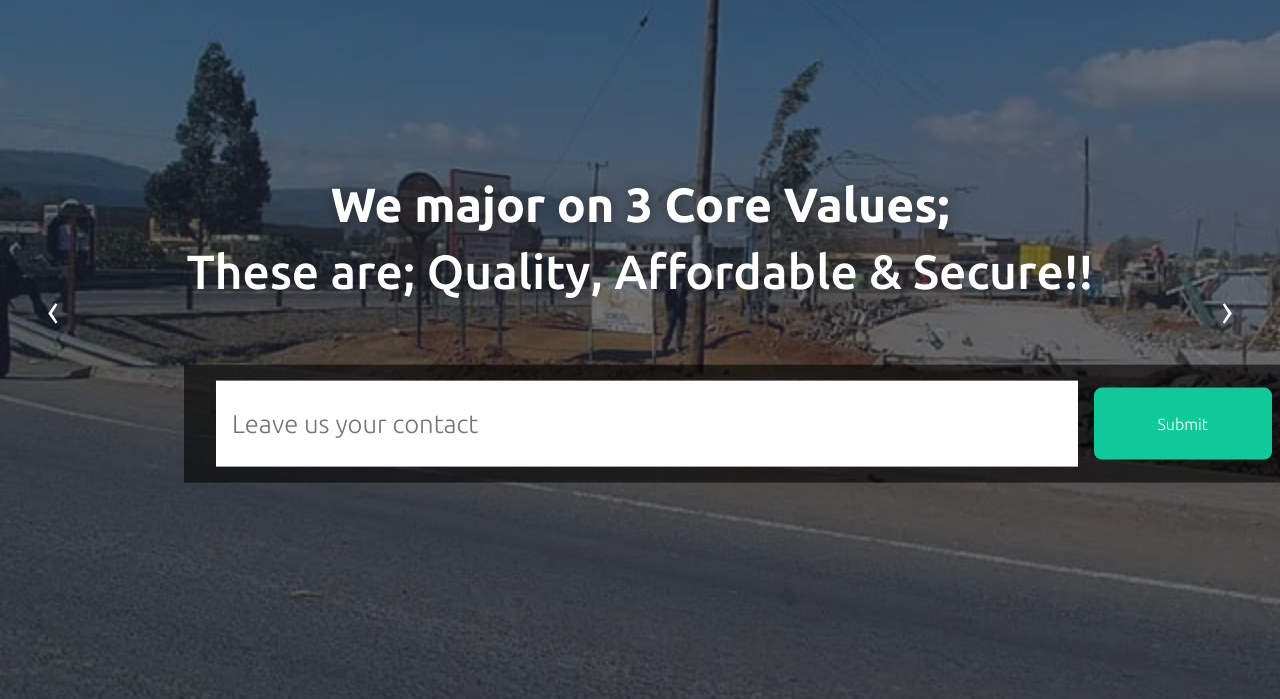
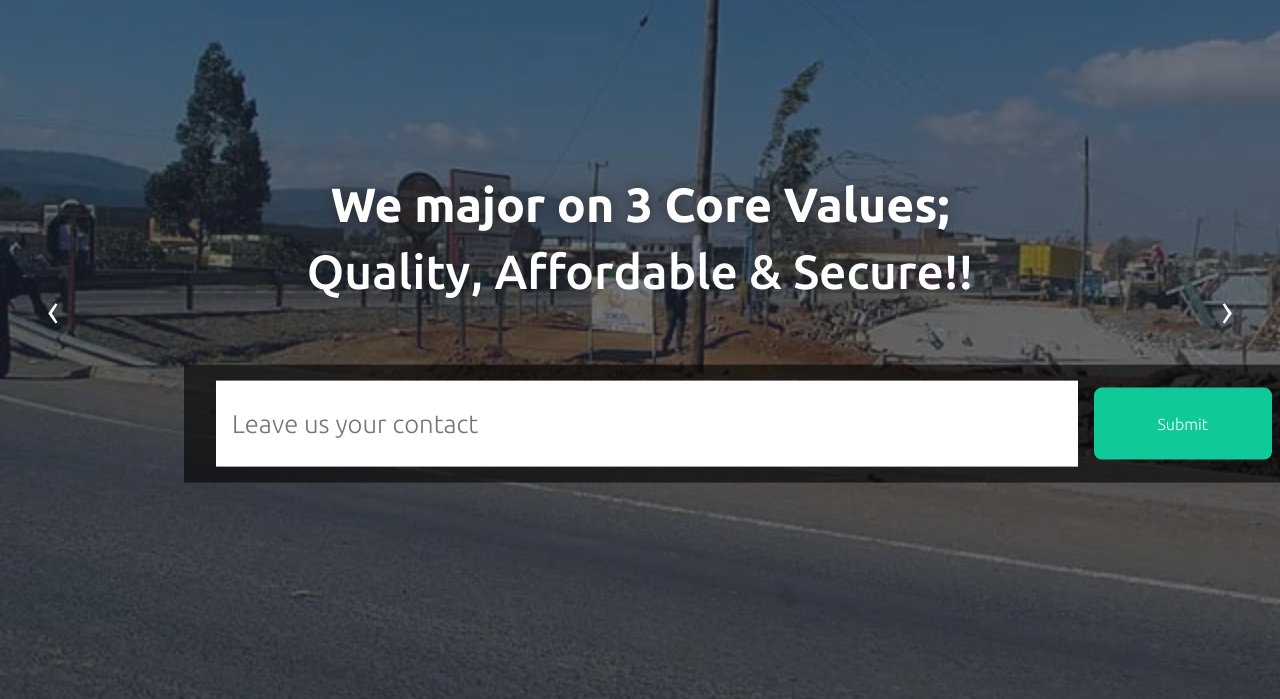
Before and after one commit to lizdmukami/real-estate, a plain HTML site: page index.html in a window 1280 px wide. Shown: the part 101-800 px from the top of the page. Drawn offline with nearby package versions, Linux system fonts and the light colour scheme.

Commit message:
Added some text on home carousel

```diff
--- a/index.html
+++ b/index.html
@@ -78,7 +78,7 @@
 	            	<div class="caption">
 		                <h1 class="caption-heading">We major on 3 Core Values;</h1>
                         <div class="content">
-                            <h1 >These are; Quality, Affordable & Secure!!</h1>
+                            <h1>Quality, Affordable & Secure!!</h1>
                             <div class="search">
                                 <input type="text" placeholder="Leave us your contact" />
                                 <a href="">Submit</a>
```
